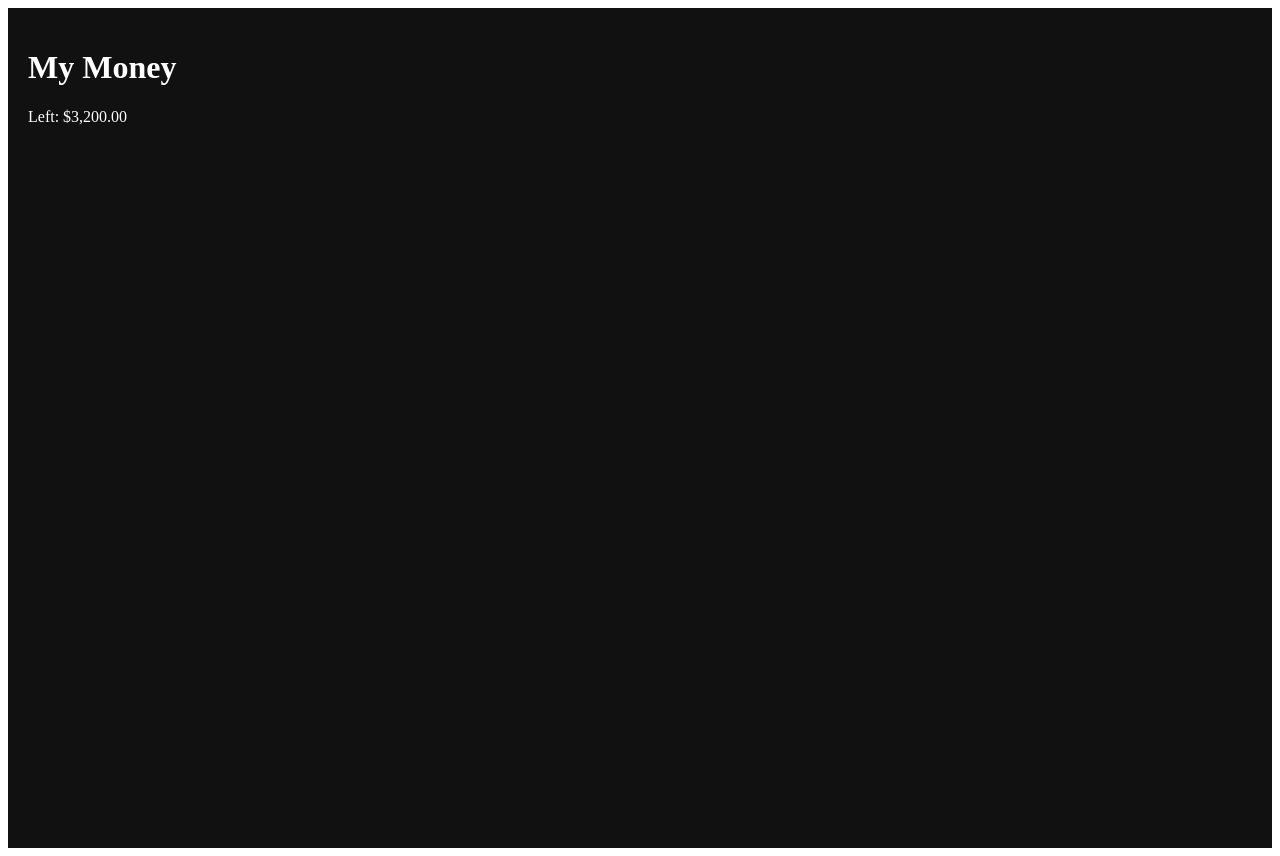
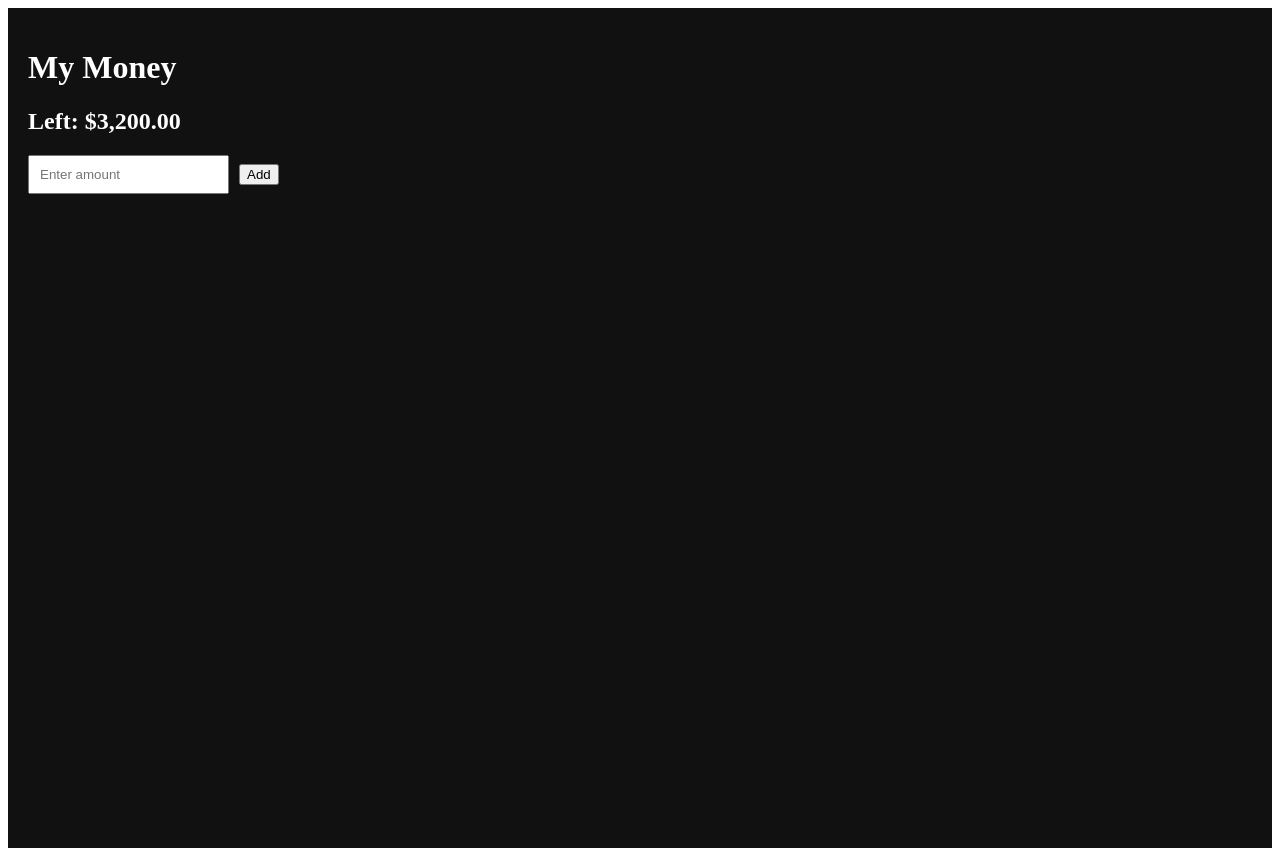
Before and after one commit to Dino199908/my-money-app, a React (Vite) app: page / in a window 1280 px wide. Built offline with nearby package versions, Linux system fonts and the light colour scheme.

Commit message:
Refactor main.jsx to simplify state management

```diff
--- a/src/main.jsx
+++ b/src/main.jsx
@@ -1,144 +1,48 @@
-import React, { useEffect, useMemo, useState } from "react";
+import React, { useState } from "react";
 import { createRoot } from "react-dom/client";
 
-const STORAGE_KEY = "mobile-budget-tracker-v7";
-const categories = ["Food", "Bills", "Gas", "Rent", "Fun", "Shopping", "Savings", "Other"];
-const categoryColors = ["#111827", "#374151", "#6B7280", "#9CA3AF", "#D1D5DB", "#4B5563", "#1F2937", "#E5E7EB"];
-
-const defaultData = {
-  monthlyIncome: 3200,
-  monthlyGoal: 650,
-  selectedMonth: new Date().toISOString().slice(0, 7),
-  transactions: []
-};
-
-function money(value) {
-  return Number(value || 0).toLocaleString("en-US", {
+function money(v) {
+  return Number(v || 0).toLocaleString("en-US", {
     style: "currency",
     currency: "USD"
   });
 }
 
-function getToday() {
-  return new Date().toISOString().slice(0, 10);
-}
+function App() {
+  const [transactions, setTransactions] = useState([]);
+  const [amount, setAmount] = useState("");
 
-function getStoredData() {
-  try {
-    if (typeof window === "undefined" || !window.localStorage) return defaultData;
-    const saved = window.localStorage.getItem(STORAGE_KEY);
-    return saved ? { ...defaultData, ...JSON.parse(saved) } : defaultData;
-  } catch {
-    return defaultData;
-  }
-}
+  const add = () => {
+    if (!amount) return;
+    setTransactions([{ id: Date.now(), amount: Number(amount) }, ...transactions]);
+    setAmount("");
+  };
 
-function getMonthTransactions(transactions, selectedMonth) {
-  return transactions.filter((item) => item.date && item.date.startsWith(selectedMonth));
-}
-
-function getSpent(transactions) {
-  return transactions
-    .filter((item) => item.type === "expense")
-    .reduce((sum, item) => sum + Number(item.amount || 0), 0);
-}
-
-function getIncome(transactions) {
-  return transactions
-    .filter((item) => item.type === "income")
-    .reduce((sum, item) => sum + Number(item.amount || 0), 0);
-}
-
-function getChartData(transactions) {
-  const grouped = {};
-
-  transactions
-    .filter((item) => item.type === "expense")
-    .forEach((item) => {
-      grouped[item.category] = (grouped[item.category] || 0) + Number(item.amount || 0);
-    });
-
-  return Object.entries(grouped).map(([name, value]) => ({ name, value }));
-}
-
-function getGoalProgress(left, monthlyGoal) {
-  if (!monthlyGoal || monthlyGoal <= 0) return 0;
-  return Math.min(100, Math.max(0, Math.round((left / monthlyGoal) * 100)));
-}
-
-function getLargestCategory(chartData) {
-  if (!chartData.length) return null;
-  return [...chartData].sort((a, b) => b.value - a.value)[0];
-}
-
-function runTests() {
-  const testTransactions = [
-    { type: "expense", category: "Food", date: "2026-04-01", amount: 10 },
-    { type: "expense", category: "Food", date: "2026-04-02", amount: 5 },
-    { type: "income", category: "Other", date: "2026-04-03", amount: 100 },
-    { type: "expense", category: "Gas", date: "2026-05-01", amount: 20 }
-  ];
-
-  console.assert(getMonthTransactions(testTransactions, "2026-04").length === 3, "April should have 3 transactions");
-  console.assert(getSpent(testTransactions) === 35, "Total expenses should equal 35");
-  console.assert(getIncome(testTransactions) === 100, "Total income should equal 100");
-  console.assert(getChartData(testTransactions).find((item) => item.name === "Food")?.value === 15, "Food chart total should equal 15");
-  console.assert(money(12.5) === "$12.50", "Money formatter should format USD");
-  console.assert(getGoalProgress(50, 100) === 50, "Goal progress should equal 50");
-  console.assert(getGoalProgress(150, 100) === 100, "Goal progress should cap at 100");
-  console.assert(getLargestCategory([{ name: "Food", value: 15 }, { name: "Gas", value: 25 }])?.name === "Gas", "Largest category should be Gas");
-}
-
-runTests();
-
-function SimpleCategoryChart({ data }) {
-  const maxValue = Math.max(...data.map((item) => item.value), 1);
-
-  return (
-    <div style={{ display: "grid", gap: 12 }}>
-      {data.map((item, index) => {
-        const width = `${Math.max(8, Math.round((item.value / maxValue) * 100))}%`;
-        return (
-          <div key={item.name}>
-            <div style={{ display: "flex", justifyContent: "space-between" }}>
-              <span>{item.name}</span>
-              <strong>{money(item.value)}</strong>
-            </div>
-            <div style={{ height: 10, background: "#333", borderRadius: 999 }}>
-              <div
-                style={{
-                  width,
-                  height: "100%",
-                  background: categoryColors[index % categoryColors.length],
-                  borderRadius: 999
-                }}
-              />
-            </div>
-          </div>
-        );
-      })}
-    </div>
-  );
-}
-
-function App() {
-  const [data, setData] = useState(getStoredData);
-
-  const monthTransactions = useMemo(
-    () => getMonthTransactions(data.transactions, data.selectedMonth),
-    [data.transactions, data.selectedMonth]
-  );
-
-  const spent = getSpent(monthTransactions);
-  const income = getIncome(monthTransactions);
-  const chartData = getChartData(monthTransactions);
-  const left = data.monthlyIncome + income - spent;
+  const total = transactions.reduce((sum, t) => sum + t.amount, 0);
 
   return (
     <div style={{ padding: 20, background: "#111", color: "white", minHeight: "100vh" }}>
       <h1>My Money</h1>
-      <p>Left: {money(left)}</p>
-      <SimpleCategoryChart data={chartData} />
+
+      <h2>Left: {money(3200 - total)}</h2>
+
+      <div style={{ marginTop: 20 }}>
+        <input
+          value={amount}
+          onChange={(e) => setAmount(e.target.value)}
+          placeholder="Enter amount"
+          style={{ padding: 10, marginRight: 10 }}
+        />
+        <button onClick={add}>Add</button>
+      </div>
+
+      <div style={{ marginTop: 20 }}>
+        {transactions.map(t => (
+          <div key={t.id}>
+            - {money(t.amount)}
+          </div>
+        ))}
+      </div>
     </div>
   );
 }
```
